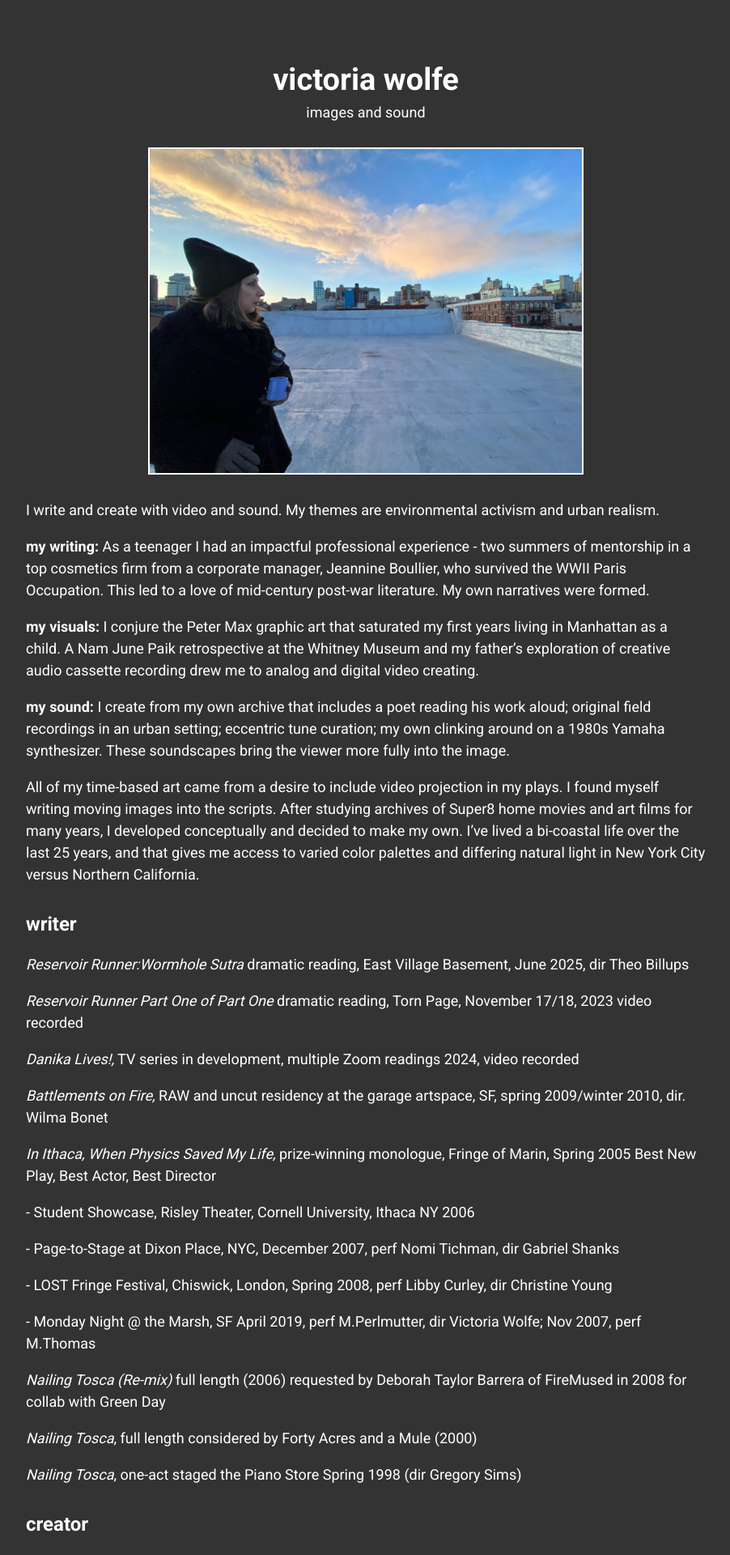
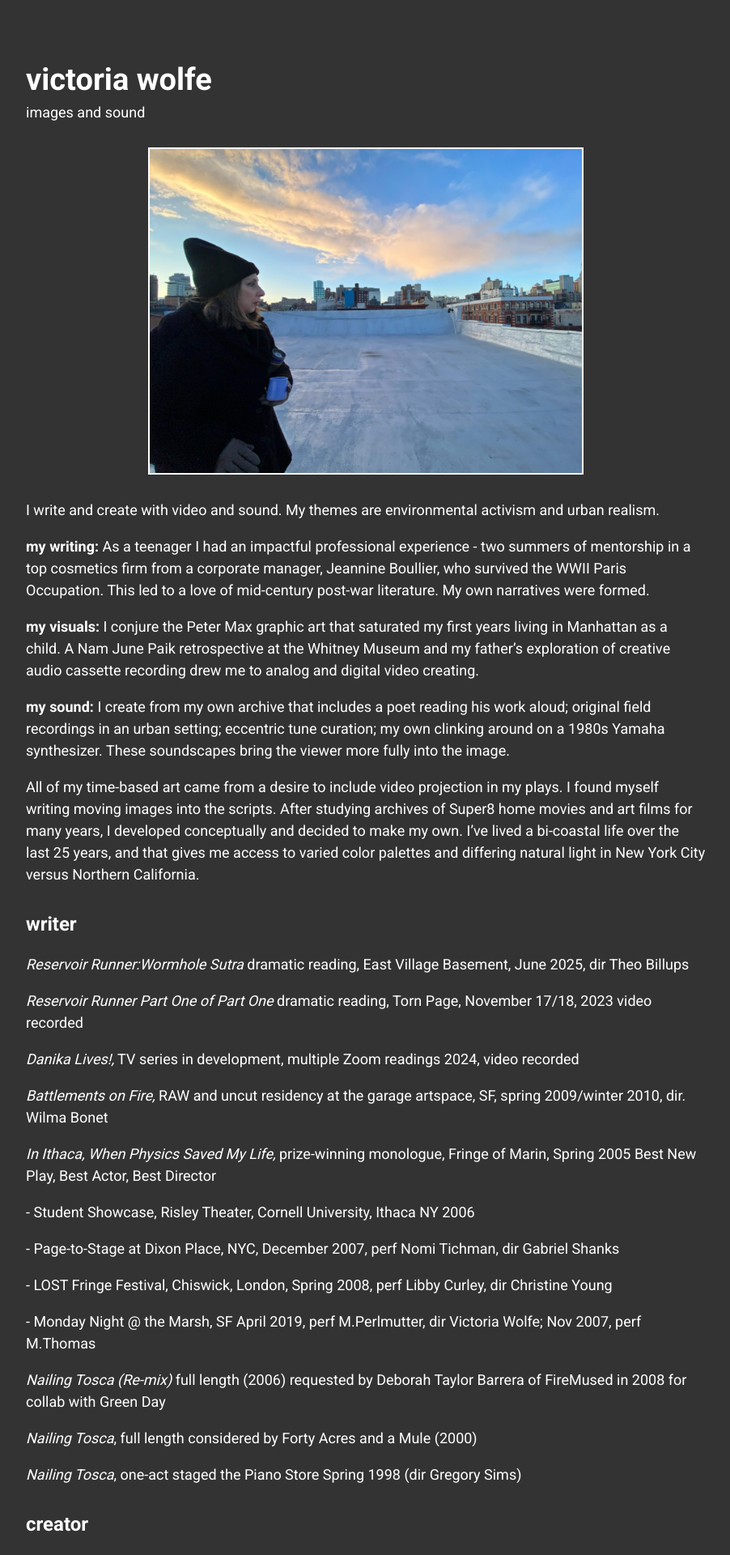
Before and after one commit to minicreative/victoriawolfe, a Jekyll site: the page built from index.md, in a window 1280 px wide. Shown: the top 1920 px of the page at 81% size, without its empty margins (188-1090 px from the left). Built offline with Jekyll 4.4.1, drawn with Linux system fonts in a browser that asks for light colours.

Commit message:
Update Pages “home”

```diff
--- a/index.md
+++ b/index.md
@@ -3,7 +3,7 @@ title: Home
 permalink: /
 layout: page
 ---
-<div style="text-align:center">
+<div style="text-align:left">
 <h1>victoria wolfe</h1>
 <p>images and sound</p>
 </div>
```
Also changed, not shown: other parts of index.md (+1 -1 lines).
